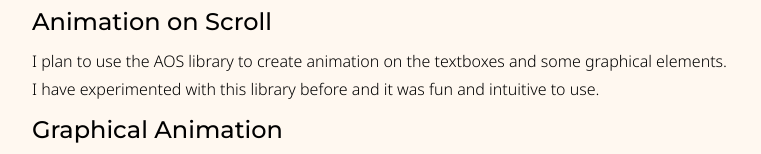
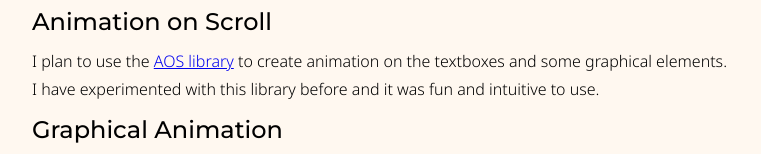
Before and after one commit to joannec268/des157b, a plain HTML site: page capstone/development/feasibility.html in a window 1280 px wide. Shown: the part 271-425 px from the top of the page, without its empty margins (258-1019 px from the left). Drawn offline with nearby package versions, Linux system fonts and the light colour scheme.

Commit message:
feasibility

```diff
--- a/capstone/development/feasibility.html
+++ b/capstone/development/feasibility.html
@@ -31,7 +31,7 @@
 
     <section>
         <h2>Animation on Scroll</h2>
-        <p>I plan to use the AOS library to create animation on the textboxes and some graphical elements. I have experimented with this library before and it was fun and intuitive to use. </p>
+        <p>I plan to use the <a href="https://michalsnik.github.io/aos/">AOS library</a> to create animation on the textboxes and some graphical elements. I have experimented with this library before and it was fun and intuitive to use. </p>
     </section>
 
     <section>
```
